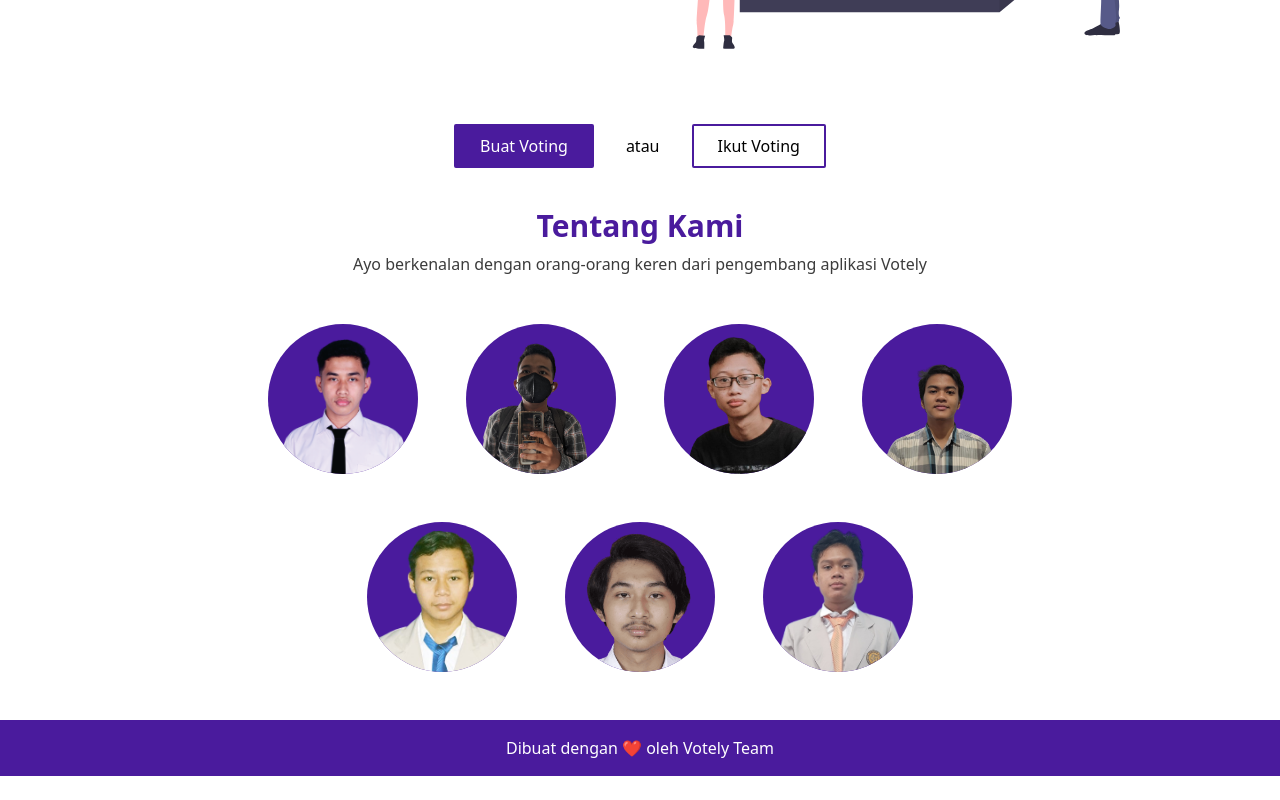
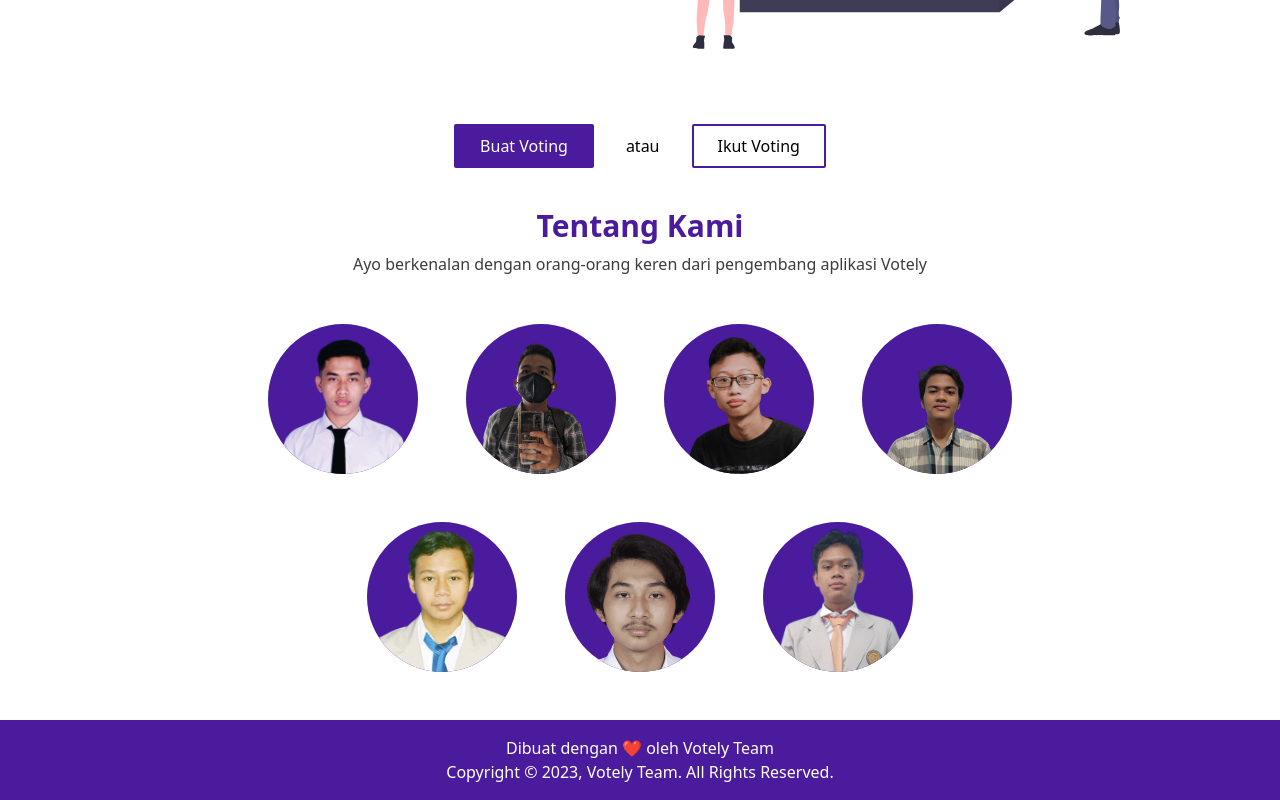
Before and after one commit to iamtaufik/votely, a Next.js app: page / in a window 1280 px wide. Shown: the part 488-1288 px from the top of the page. Before the commit the page ends 1264 px from the top, so only its background shows below. Built offline with nearby package versions, Linux system fonts and the light colour scheme; no server answers.

Commit message:
Penambahan Copyright Footer

```diff
--- a/components/Footer.tsx
+++ b/components/Footer.tsx
@@ -4,6 +4,7 @@ const Footer = () => {
   return (
     <footer className="w-full bg-[#4A1B9D] py-4 ">
       <p className="font-light text-center text-white">Dibuat dengan ❤️ oleh Votely Team</p>
+      <p className="font-light text-center text-white">Copyright &#169; 2023, Votely Team. All Rights Reserved.</p>
     </footer>
   );
 };
```
Also changed, not shown: 1 other file (tests, documents, lock files or other folders).
